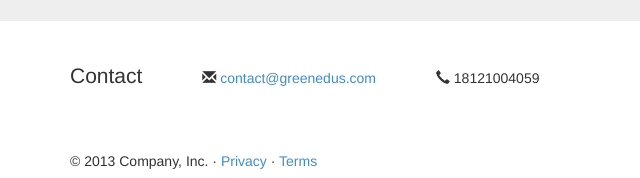
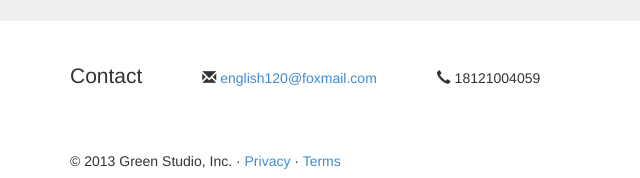
Before and after one commit to green-english/green-english.github.io, a plain HTML site: page index.html in a window 1280 px wide. Shown: the part 1803-1981 px from the top of the page, 0-640 px from the left. Drawn offline with Linux system fonts and the light colour scheme.

Commit message:
Change the mail addr.

```diff
--- a/index.html
+++ b/index.html
@@ -179,7 +179,7 @@
 <section id="contact">
     <div class="container">
         <span class="lead">Contact</span>
-        <span class="glyphicon glyphicon-envelope"></span> <a href="mailto:english@greenedus.com">contact@greenedus.com</a>
+        <span class="glyphicon glyphicon-envelope"></span> <a href="mailto:english120@foxmail.com">english120@foxmail.com</a>
         <span class="glyphicon glyphicon-earphone"></span> 18121004059
     </div>
 </section>
@@ -187,7 +187,7 @@
 <footer>
     <div class="container">
         <p class="pull-right"><a href="#">返回顶部</a></p>
-        <p>&copy; 2013 Company, Inc. &middot; <a href="#">Privacy</a> &middot; <a href="#">Terms</a></p>
+        <p>&copy; 2013 Green Studio, Inc. &middot; <a href="#">Privacy</a> &middot; <a href="#">Terms</a></p>
     </div>
 </footer>
 
```
